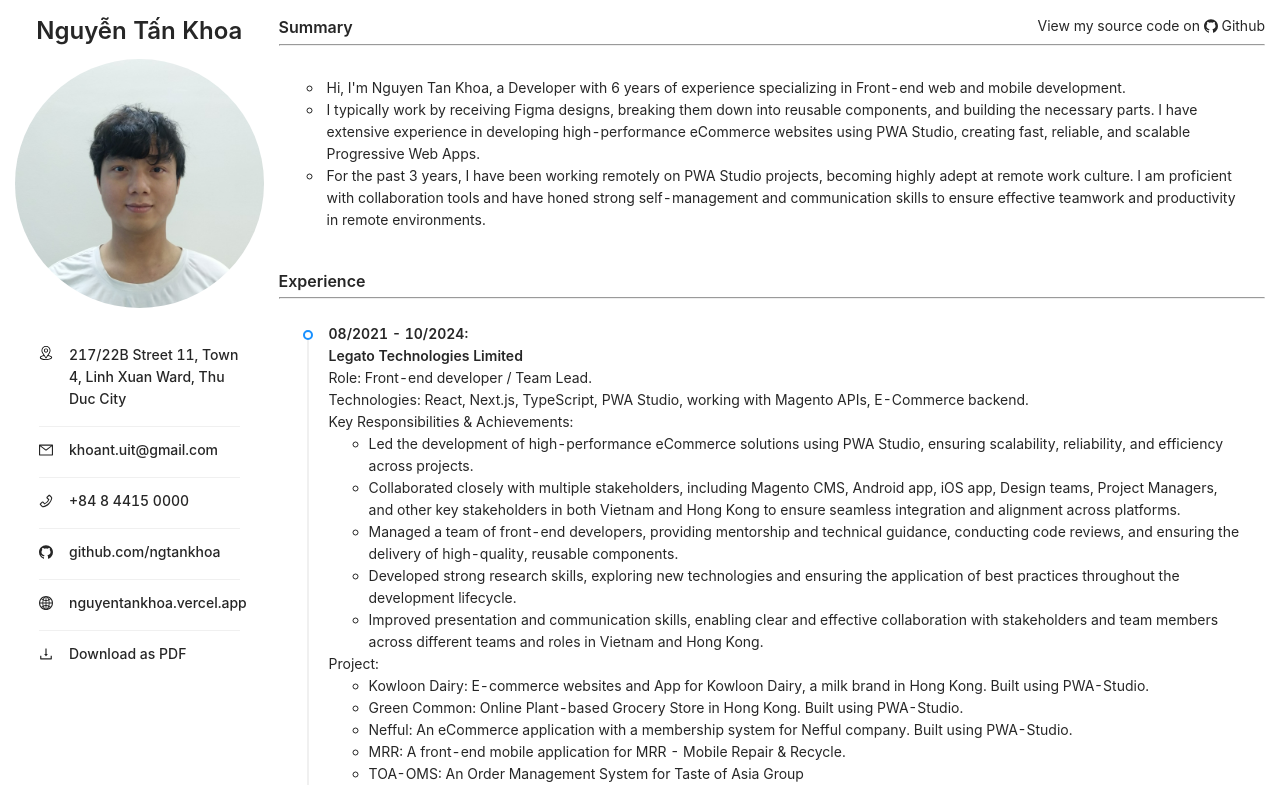
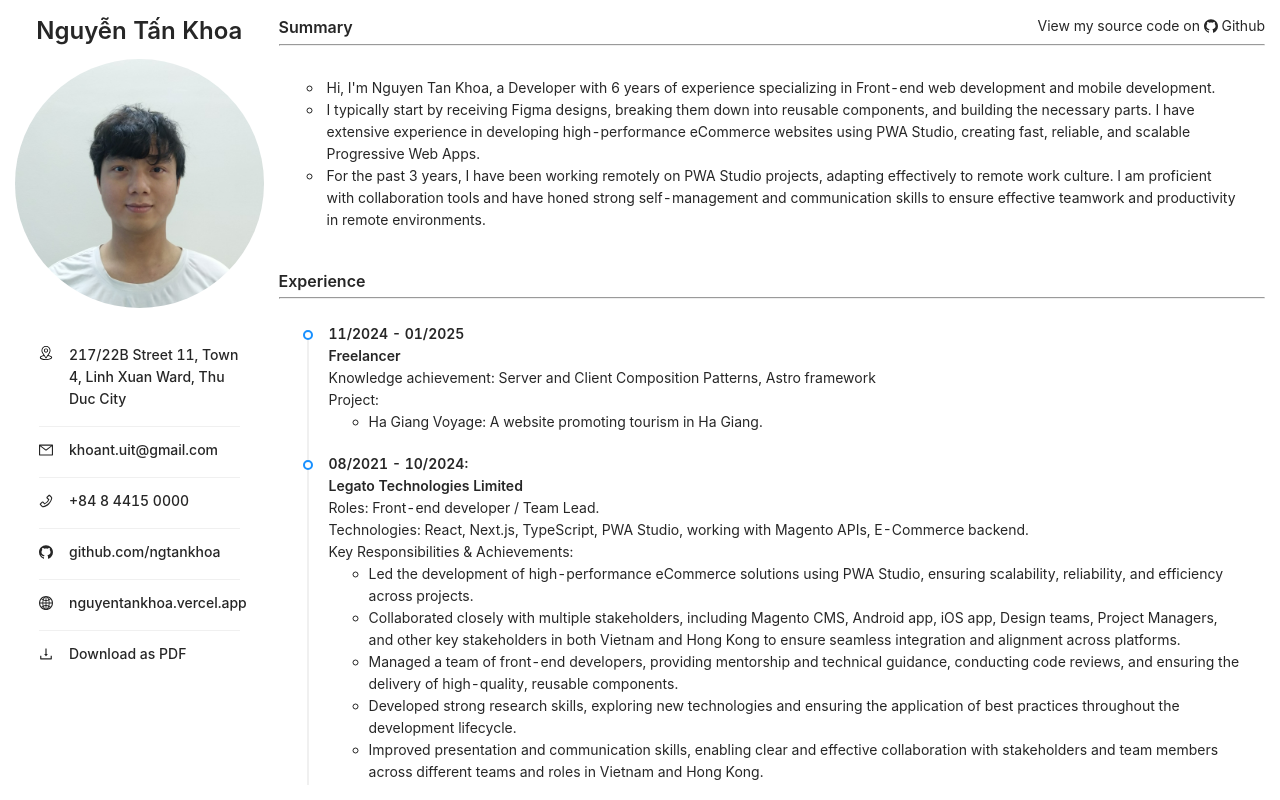
Before and after one commit to ngtankhoa/next-cv, a Next.js app: page / in a window 1280 px wide. Built offline with nearby package versions, Linux system fonts and the light colour scheme.

Commit message:
update experience

```diff
--- a/containers/experience/experience.tsx
+++ b/containers/experience/experience.tsx
@@ -8,16 +8,28 @@
       <TitleSession>Experience</TitleSession>
       <Card hoverable bordered={false}>
         <Timeline>
-          <Timeline.Item
-          // label='06/2020 - Current'
-          >
+          <Timeline.Item>
+            <Text strong>
+              11/2024 - 01/2025
+              <br />
+              Freelancer
+            </Text>
+            <br />
+            Knowledge achievement: Server and Client Composition Patterns, Astro framework
+            <br />
+            Project:
+            <ul>
+              <li>Ha Giang Voyage: A website promoting tourism in Ha Giang.</li>
+            </ul>
+          </Timeline.Item>
+          <Timeline.Item>
             <Text strong>
               08/2021 - 10/2024:
               <br />
               Legato Technologies Limited
             </Text>
             <br />
-            Role: Front-end developer / Team Lead.
+            Roles: Front-end developer / Team Lead.
             <br />
             Technologies: React, Next.js, TypeScript, PWA Studio, working with Magento APIs, E-Commerce backend.
             <br />
@@ -75,7 +87,7 @@
               TGL Solutions
             </Text>
             <br />
-            Role: Front-end, Mobile developer.
+            Roles: Front-end, Mobile developer.
             <br />
             Knowledge achievement: React/Next, Typescript, React Native, Pusher.
             <br />
@@ -103,7 +115,7 @@
               First Interactive Technology
             </Text>
             <br />
-            Role: Interns, Back-end web developer.
+            Roles: Interns, Back-end web developer.
             <br />
             Knowledge achievement: HTML, CSS, JavaScript, SailsJS, Arduino, RabbitMQ.
             <br />
--- a/containers/skills/skills.tsx
+++ b/containers/skills/skills.tsx
@@ -22,8 +22,9 @@
     moreInfo: 'I can create beautiful responsive designs with the help of various UI libraries.',
   },
   {
-    title: 'React / Next.js',
+    title: 'Frontend Libraries / Frameworks',
     tags: [
+      'Astro',
       'Typescript',
       'Next.js',
       'React',
@@ -36,7 +37,7 @@
       'JSON Web Tokens',
     ],
     moreInfo:
-      'I developed many websites using NextJS/React + Typescript, communicate with GraphQL server using Apollo Client and deploy it to Vercel or VPS. I also have experience in Mobile Development using React Native.',
+      'I have developed many websites using Next.js/React + TypeScript, communicating with GraphQL servers via Apollo Client and deploying them to Vercel or VPS. I also have experience in mobile development using React Native and have used Astro to build high-performance websites.',
   },
   {
     title: 'Linux',
--- a/containers/summary/summary.tsx
+++ b/containers/summary/summary.tsx
@@ -18,16 +18,16 @@
           <Typography.Paragraph>
             <ul>
               <li>
-                Hi, I&apos;m Nguyen Tan Khoa, a Developer with 6 years of experience specializing in Front-end web and
-                mobile development.
+                Hi, I&apos;m Nguyen Tan Khoa, a Developer with 6 years of experience specializing in Front-end web
+                development and mobile development.
               </li>
               <li>
-                I typically work by receiving Figma designs, breaking them down into reusable components, and building
+                I typically start by receiving Figma designs, breaking them down into reusable components, and building
                 the necessary parts. I have extensive experience in developing high-performance eCommerce websites using
                 PWA Studio, creating fast, reliable, and scalable Progressive Web Apps.
               </li>
               <li>
-                For the past 3 years, I have been working remotely on PWA Studio projects, becoming highly adept at
+                For the past 3 years, I have been working remotely on PWA Studio projects, adapting effectively to
                 remote work culture. I am proficient with collaboration tools and have honed strong self-management and
                 communication skills to ensure effective teamwork and productivity in remote environments.
               </li>
```
